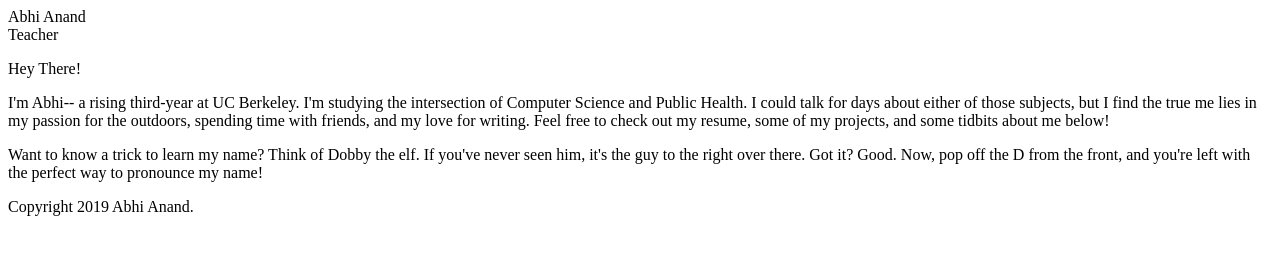
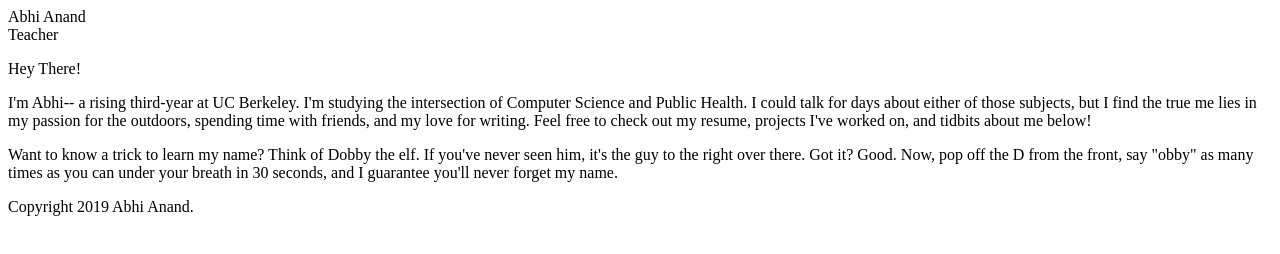
Before and after one commit to abhi-n-anand/abhi-n-anand.github.io, a plain HTML site: page website.html in a window 1280 px wide. Drawn offline with nearby package versions, Linux system fonts and the light colour scheme; a script that the page names is missing.

Commit message:
Added a ton of content. Running to class now.

```diff
--- a/website.html
+++ b/website.html
@@ -22,13 +22,14 @@
     of Computer Science and Public Health. I could talk for days about either of
     those subjects, but I find the true me lies in my passion for the outdoors,
     spending time with friends, and my love for writing. Feel free to check out
-    my resume, some of my projects, and some tidbits about me below!
+    my resume, projects I've worked on, and tidbits about me below!
   </p>
   <p class = "pronunciation">
     Want to know a trick to learn my name? Think of Dobby the elf.
     If you've never seen him, it's the guy to the right over there.
-    Got it? Good. Now, pop off the D from the front, and you're left
-    with the perfect way to pronounce my name! </p>
+    Got it? Good. Now, pop off the D from the front, say "obby"
+    as many times as you can under your breath in 30 seconds,
+    and I guarantee you'll never forget my name.</p>
   <div id = "footer">
     Copyright 2019 Abhi Anand.
   </div>
```
